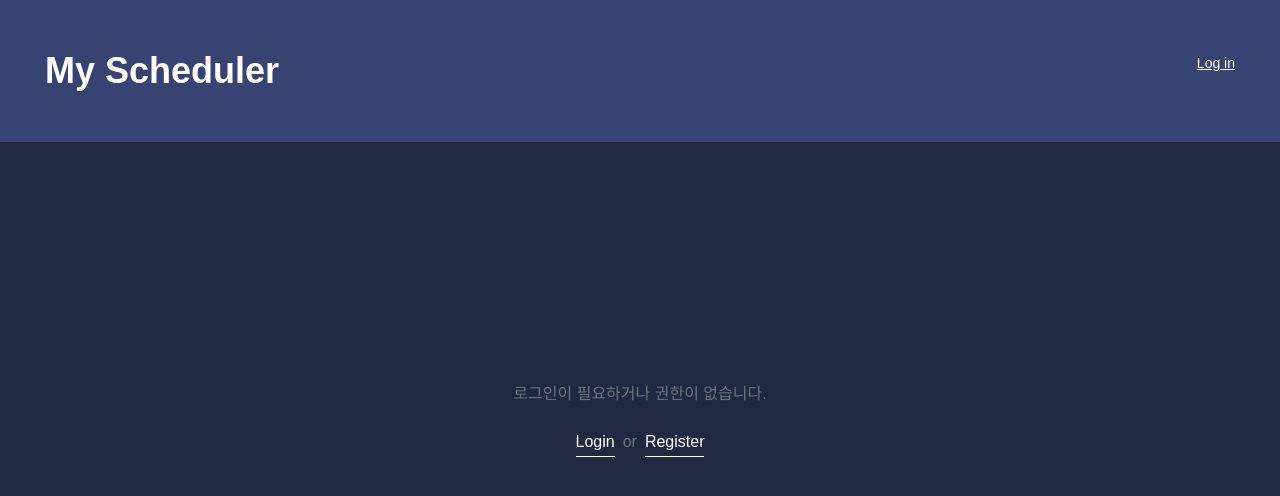
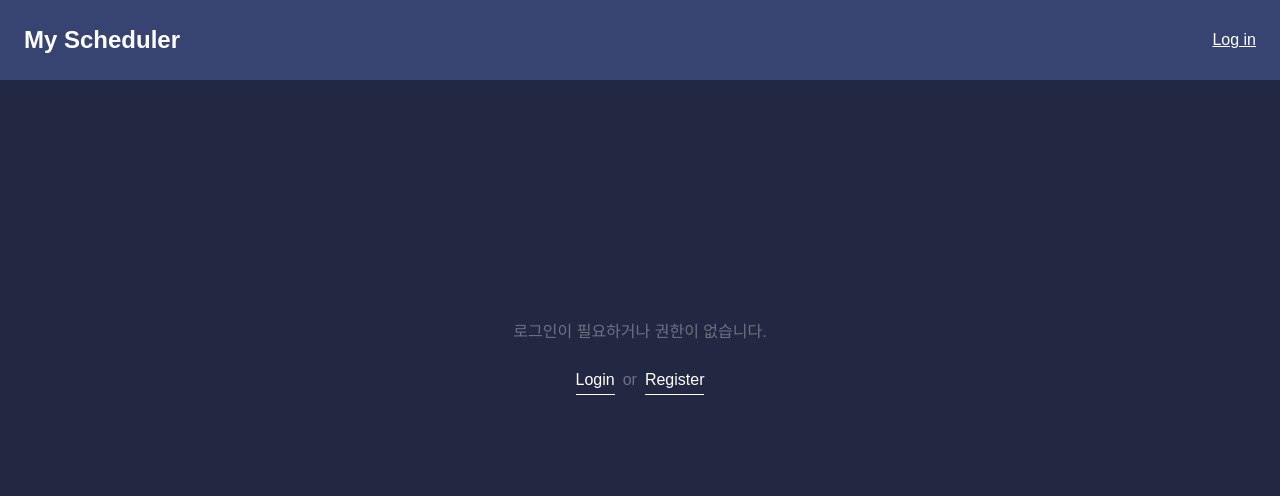
Before and after one commit to f-lab-edu/my-scheduler, a Next.js app: page /unauthorized in a window 1280 px wide. Shown: the top 496 px of the page. Built offline with nearby package versions, Linux system fonts and the light colour scheme; no server answers.

Commit message:
logout 수정

```diff
--- a/src/app/api/auth/login/route.ts
+++ b/src/app/api/auth/login/route.ts
@@ -5,7 +5,7 @@ import "@/lib/firebase";
 export async function POST(request: NextRequest): Promise<NextResponse> {
   try {
     const { token, stayLoggedIn } = await request.json();
-    //firebase admin를 통해 유효한 토큰인지 검증
+
     const decodedToken = await getAuth().verifyIdToken(token);
 
     const baseUrl = request.nextUrl.origin;
--- a/src/app/api/auth/logout/route.ts
+++ b/src/app/api/auth/logout/route.ts
@@ -1,15 +1,11 @@
 import { NextRequest, NextResponse } from "next/server";
 
-export async function POST(_reqeust: NextRequest) {
+export async function POST(request: NextRequest) {
   try {
-    const response = await NextResponse.json({ success: true });
-
+    const response = NextResponse.redirect(new URL("/auth/login", request.url));
     response.cookies.set("session", "", {
-      httpOnly: true,
-      secure: process.env.NODE_ENV === "production",
-      sameSite: "strict",
+      maxAge: 0,
       path: "/",
-      maxAge: 0,
     });
 
     return response;
--- a/src/app/api/teams/[teamId]/tasks/route.ts
+++ b/src/app/api/teams/[teamId]/tasks/route.ts
@@ -51,7 +51,7 @@ export async function POST(
       updatedAt: Date.now(),
     });
 
-    return NextResponse.json({ id: docRef.id, ...data }, { status: 201 }); //201 -> created 요청
+    return NextResponse.json({ id: docRef.id, ...data }, { status: 201 });
   } catch (error: any) {
     console.error(error);
     return NextResponse.json(
--- /dev/null
+++ b/src/app/invite/[teamId]/[invitationId]/expired/page.tsx
@@ -0,0 +1,7 @@
+export default function ExpiredPage() {
+  return (
+    <div className="text-center p-8 text-white">
+      <h1>해당 링크의 유효기간이 만료되었습니다.</h1>
+    </div>
+  );
+}
--- a/src/app/layout.tsx
+++ b/src/app/layout.tsx
@@ -2,6 +2,7 @@ import type { Metadata } from "next";
 import { ReactNode } from "react";
 import Header from "@/components/layout/Header";
 import "./globals.css";
+import { getSessionUid } from "@/lib/server/auth";
 
 type Props = Readonly<{
   children: ReactNode;
@@ -15,11 +16,12 @@ export const metadata: Metadata = {
   },
 };
 
-export default function RootLayout({ children }: Props) {
+export default async function RootLayout({ children }: Props) {
+  const uid = await getSessionUid();
   return (
     <html lang="en">
       <body className="bg-background-startContents">
-        <Header />
+        <Header uid={uid} />
         {children}
         <div id="portal"></div>
       </body>
--- a/src/components/layout/Header.tsx
+++ b/src/components/layout/Header.tsx
@@ -1,83 +1,40 @@
 "use client";
-import { useState, useEffect } from "react";
-import { useParams, useRouter } from "next/navigation";
-import { signOut, onAuthStateChanged, User } from "firebase/auth";
-import { auth } from "@/lib/firebaseClient";
-import IconButton from "@/components/common/button/IconButton";
-import profileIcon from "@/assets/person-circle.svg";
+import Link from "next/link";
+import { usePathname } from "next/navigation";
+import ProfileIcon from "@/assets/person-circle.svg";
 
-export default function Header() {
-  const [user, setUser] = useState<User | null>(null);
-  const [isLoggingOut, setIsLoggingOut] = useState(false);
-  const [isLoggingIn, setIsLoggingIn] = useState(false);
-
-  const params = useParams();
-  const router = useRouter();
-
-  useEffect(() => {
-    if (!auth) return;
-    const unsubscribe = onAuthStateChanged(auth, (u) => {
-      if (isLoggingOut) return;
-      if (isLoggingIn) {
-        if (u) {
-          setUser(u);
-          setIsLoggingIn(false);
-        }
-        return;
-      }
-      setUser(u);
-    });
-    return () => unsubscribe();
-  }, [isLoggingOut, isLoggingIn]);
-
-  const handleLogin = () => {
-    router.push("/auth/login");
-    setIsLoggingIn(true);
-  };
-
-  const handleLogout = async () => {
-    if (!auth) return;
-    setIsLoggingOut(true);
-    try {
-      await signOut(auth);
-      await fetch("/api/auth/logout", { method: "POST" });
-      setUser(null);
-      await router.push("/auth/login");
-    } finally {
-      setIsLoggingOut(false);
-    }
-  };
+interface Props {
+  uid: string | null;
+}
+export default function Header({ uid }: Props) {
+  const path = usePathname();
 
   return (
-    <div className="flex justify-between py-[51px] px-[45px] text-4xl font-extrabold text-white bg-headerBlue">
-      <h1>My Scheduler</h1>
-      <div className="text-base">
-        {user && (
-          <div className="flex gap-3">
-            <button
-              onClick={handleLogout}
-              className="underline text-sm font-extralight"
-              disabled={isLoggingOut}
-            >
-              {isLoggingOut ? "Logging out..." : "Log out"}
-            </button>
-            <IconButton
-              icon={profileIcon}
-              size="md"
-              onClick={async () => await router.push(`/mypage/${user.uid}`)}
-              alt="profile icon"
-            />
-          </div>
-        )}
-        {!user && params.auth !== "login" && (
-          <button
-            onClick={handleLogin}
-            className="underline text-sm font-extralight"
+    <header className="flex justify-between items-center p-6 bg-headerBlue text-white">
+      <h1 className="text-2xl font-bold">My Scheduler</h1>
+      <nav className="space-x-4">
+        {uid ? (
+          <>
+            <div className="flex items-center gap-3">
+              <form action="/api/auth/logout" method="post" className="inline">
+                <button type="submit" className="underline">
+                  Log out
+                </button>
+              </form>
+              <Link href={`/mypage/${uid}`} className="underline">
+                <ProfileIcon width={24} height={24} />
+              </Link>
+            </div>
+          </>
+        ) : (
+          <Link
+            href={`/auth/login?callbackUrl=${encodeURIComponent(path)}`}
+            className="underline"
           >
             Log in
-          </button>
+          </Link>
         )}
-      </div>
-    </div>
+      </nav>
+    </header>
   );
 }
```
